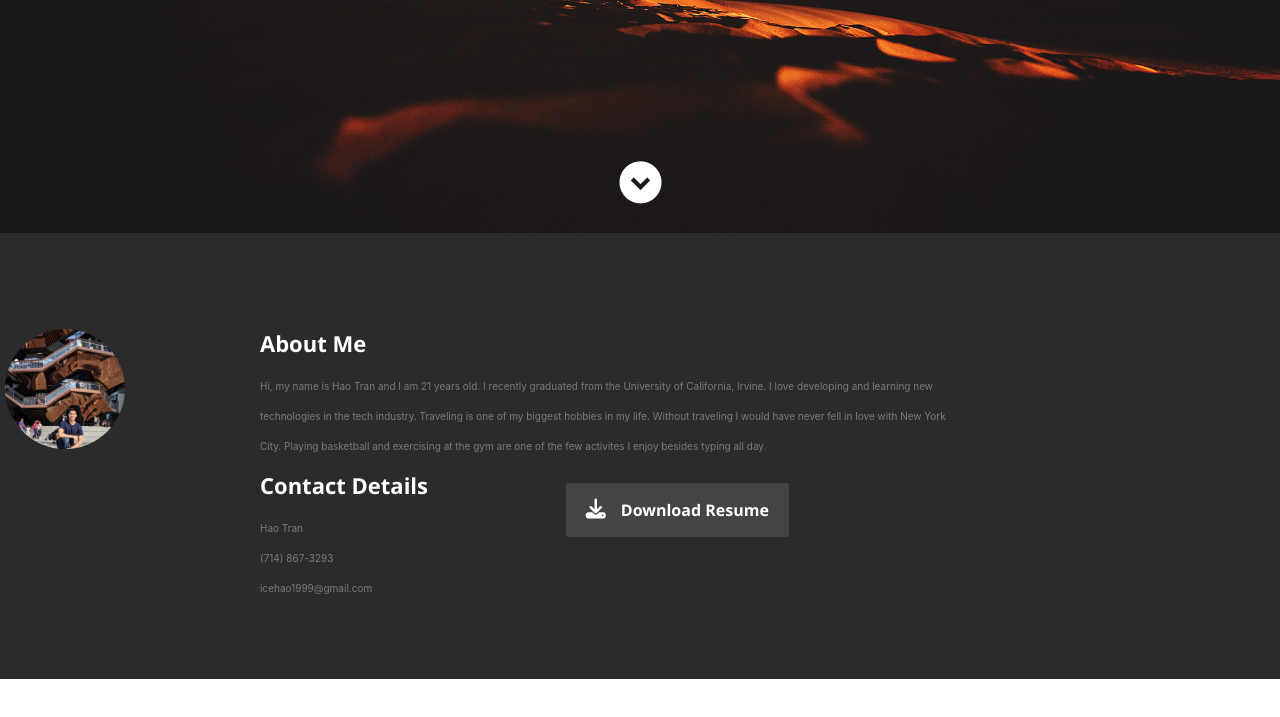
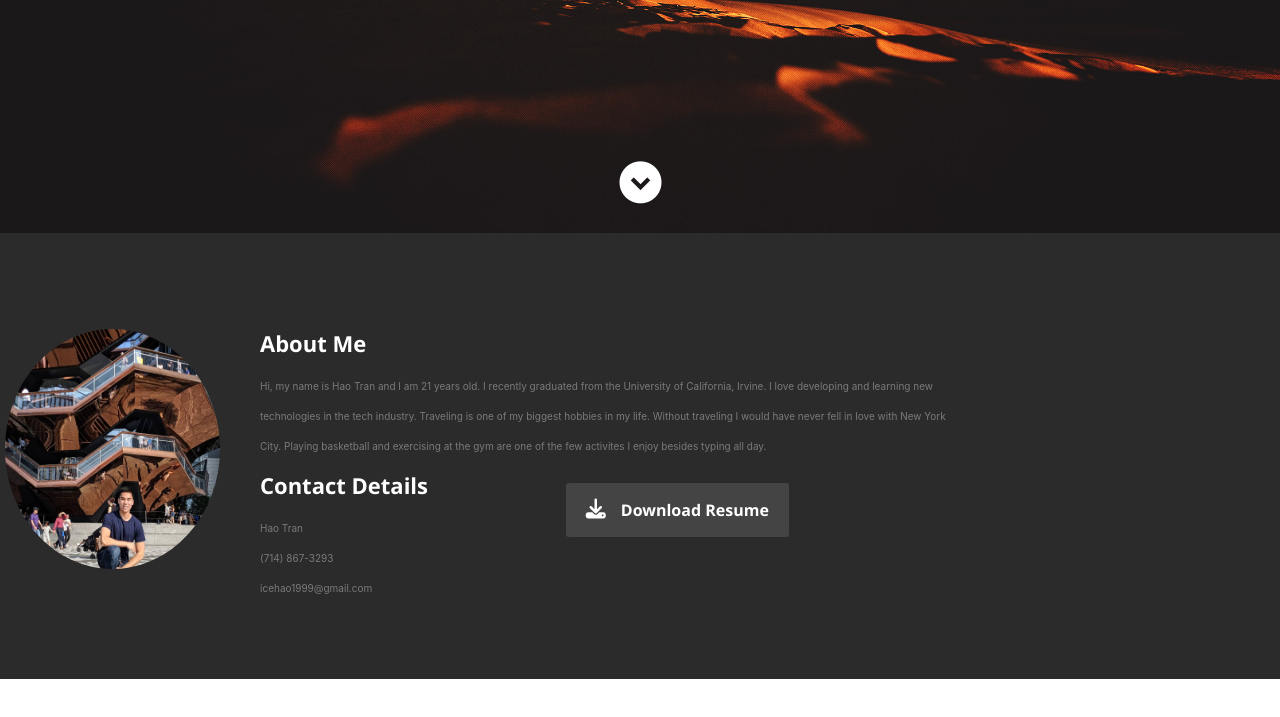
Before and after one commit to iceehao/Portfolio-updated, a plain HTML site: page index.html in a window 1280 px wide. Shown: the part 567-1284 px from the top of the page. Drawn offline with nearby package versions, Linux system fonts and the light colour scheme; files that its build step writes are made by us from their sources; files whose address does not match are found by name.

Commit message:
fixed image size

```diff
--- a/css/layout.css
+++ b/css/layout.css
@@ -49,6 +49,7 @@ header:before {
   vertical-align: middle;
   height: 100%;
 }
+
 header .banner {
   display: inline-block;
   vertical-align: middle;
@@ -61,6 +62,7 @@ header .banner {
 header .banner-text {
   width: 100%;
 }
+
 header .banner-text h1 {
   font: 90px/1.1em "opensans-bold", sans-serif;
   color: #fff;
@@ -68,6 +70,7 @@ header .banner-text h1 {
   margin: 0 auto 18px auto;
   text-shadow: 0px 1px 3px rgba(0, 0, 0, 0.8);
 }
+
 header .banner-text h3 {
   font: 18px/1.9em "librebaskerville-regular", serif;
   color: #a8a8a8;
@@ -75,10 +78,12 @@ header .banner-text h3 {
   width: 70%;
   text-shadow: 0px 1px 2px rgba(0, 0, 0, 0.5);
 }
+
 header .banner-text h3 span,
 header .banner-text h3 a {
   color: #fff;
 }
+
 header .banner-text hr {
   width: 60%;
   margin: 18px auto 24px auto;
@@ -93,14 +98,17 @@ header .social {
   font-size: 30px;
   text-shadow: 0px 1px 2px rgba(0, 0, 0, 0.8);
 }
+
 header .social li {
   display: inline-block;
   margin: 0 15px;
   padding: 0;
 }
+
 header .social li a {
   color: #fff;
 }
+
 header .social li a:hover {
   color: #11abb0;
 }
@@ -125,6 +133,7 @@ header .scrolldown a {
   -o-transition: all 0.3s ease-in-out;
   transition: all 0.3s ease-in-out;
 }
+
 header .scrolldown a:hover {
   color: #11abb0;
 }
@@ -152,12 +161,13 @@ header .scrolldown a:hover {
   left: 0;
   top: 0;
 }
+
 .opaque {
   background-color: #333;
 }
 
 /* hide toggle button */
-#nav-wrap > a.mobile-btn {
+#nav-wrap>a.mobile-btn {
   display: none;
 }
 
@@ -168,6 +178,7 @@ ul#nav {
   /* center align the menu */
   text-align: center;
 }
+
 ul#nav li {
   position: relative;
   list-style: none;
@@ -196,6 +207,7 @@ ul#nav li a {
 ul#nav li a:active {
   background-color: transparent !important;
 }
+
 ul#nav li.current a {
   color: #f06000;
 }
@@ -215,6 +227,7 @@ ul#nav li.current a {
 #about a:visited {
   color: #fff;
 }
+
 #about a:hover,
 #about a:focus {
   color: #11abb0;
@@ -225,34 +238,42 @@ ul#nav li.current a {
   color: #fff;
   margin-bottom: 12px;
 }
+
 #about p {
   line-height: 30px;
   color: #7a7a7a;
 }
+
 #about .profile-pic {
   position: relative;
-  width: 120px;
-  height: 120px;
+  width: 360px;
+  height: 240px;
   border-radius: 100%;
 }
+
 #about .contact-details {
   width: 41.66667%;
 }
+
 #about .download {
   width: 58.33333%;
   padding-top: 6px;
 }
+
 #about .main-col {
   padding-right: 5%;
 }
+
 #about .download .button {
   margin-top: 6px;
   background: #444;
 }
+
 #about .download .button:hover {
   background: #fff;
   color: #2b2b2b;
 }
+
 #about .download .button i {
   margin-right: 15px;
   font-size: 20px;
@@ -273,6 +294,7 @@ ul#nav li.current a {
 #resume a:visited {
   color: #11abb0;
 }
+
 #resume a:hover,
 #resume a:focus {
   color: #313131;
@@ -283,10 +305,12 @@ ul#nav li.current a {
   text-transform: uppercase;
   letter-spacing: 1px;
 }
+
 #resume h1 span {
   border-bottom: 3px solid #11abb0;
   padding-bottom: 6px;
 }
+
 #resume h3 {
   font: 25px/30px "opensans-bold", sans-serif;
 }
@@ -294,6 +318,7 @@ ul#nav li.current a {
 #resume .header-col {
   padding-top: 9px;
 }
+
 #resume .main-col {
   padding-right: 10%;
 }
@@ -304,16 +329,19 @@ ul#nav li.current a {
   padding-bottom: 24px;
   border-bottom: 1px solid #e8e8e8;
 }
+
 #resume .info {
   font: 16px/24px "librebaskerville-italic", serif;
   color: #6e7881;
   margin-bottom: 18px;
   margin-top: 9px;
 }
+
 #resume .info span {
   margin-right: 5px;
   margin-left: 5px;
 }
+
 #resume .date {
   font: 15px/24px "opensans-regular", sans-serif;
   margin-top: 6px;
@@ -329,10 +357,12 @@ ul#nav li.current a {
   padding: 0;
   text-align: left;
 }
+
 .bars .skills {
   margin-top: 36px;
   list-style: none;
 }
+
 .bars li {
   position: relative;
   margin-bottom: 60px;
@@ -340,6 +370,7 @@ ul#nav li.current a {
   height: 42px;
   border-radius: 3px;
 }
+
 .bars li em {
   font: 15px "opensans-bold", sans-serif;
   color: #313131;
@@ -349,6 +380,7 @@ ul#nav li.current a {
   position: relative;
   top: -36px;
 }
+
 .bar-expand {
   position: absolute;
   left: 0;
@@ -368,26 +400,31 @@ ul#nav li.current a {
   -moz-animation: photoshop 2s ease;
   -webkit-animation: photoshop 2s ease;
 }
+
 .illustrator {
   width: 55%;
   -moz-animation: illustrator 2s ease;
   -webkit-animation: illustrator 2s ease;
 }
+
 .wordpress {
   width: 50%;
   -moz-animation: wordpress 2s ease;
   -webkit-animation: wordpress 2s ease;
 }
+
 .css {
   width: 90%;
   -moz-animation: css 2s ease;
   -webkit-animation: css 2s ease;
 }
+
 .html5 {
   width: 80%;
   -moz-animation: html5 2s ease;
   -webkit-animation: html5 2s ease;
 }
+
 .jquery {
   width: 50%;
   -moz-animation: jquery 2s ease;
@@ -398,46 +435,57 @@ ul#nav li.current a {
   0% {
     width: 0px;
   }
+
   100% {
     width: 60%;
   }
 }
+
 @-moz-keyframes illustrator {
   0% {
     width: 0px;
   }
+
   100% {
     width: 55%;
   }
 }
+
 @-moz-keyframes wordpress {
   0% {
     width: 0px;
   }
+
   100% {
     width: 50%;
   }
 }
+
 @-moz-keyframes css {
   0% {
     width: 0px;
   }
+
   100% {
     width: 90%;
   }
 }
+
 @-moz-keyframes html5 {
   0% {
     width: 0px;
   }
+
   100% {
     width: 80%;
   }
 }
+
 @-moz-keyframes jquery {
   0% {
     width: 0px;
   }
+
   100% {
     width: 50%;
   }
@@ -447,46 +495,57 @@ ul#nav li.current a {
   0% {
     width: 0px;
   }
+
   100% {
     width: 60%;
   }
 }
+
 @-webkit-keyframes illustrator {
   0% {
     width: 0px;
   }
+
   100% {
     width: 55%;
   }
 }
+
 @-webkit-keyframes wordpress {
   0% {
     width: 0px;
   }
+
   100% {
     width: 50%;
   }
 }
+
 @-webkit-keyframes css {
   0% {
     width: 0px;
   }
+
   100% {
     width: 90%;
   }
 }
+
 @-webkit-keyframes html5 {
   0% {
     width: 0px;
   }
+
   100% {
     width: 80%;
   }
 }
+
 @-webkit-keyframes jquery {
   0% {
     width: 0px;
   }
+
   100% {
     width: 50%;
   }
@@ -501,6 +560,7 @@ ul#nav li.current a {
   padding-top: 90px;
   padding-bottom: 60px;
 }
+
 #portfolio h1 {
   font: 15px/24px "opensans-semibold", sans-serif;
   text-transform: uppercase;
@@ -514,6 +574,7 @@ ul#nav li.current a {
 #portfolio-wrapper .columns {
   margin-bottom: 36px;
 }
+
 .portfolio-item .item-wrap {
   background: #fff;
   overflow: hidden;
@@ -525,6 +586,7 @@ ul#nav li.current a {
   -ms-transition: all 0.3s ease-in-out;
   transition: all 0.3s ease-in-out;
 }
+
 .portfolio-item .item-wrap a {
   display: block;
   cursor: pointer;
@@ -549,6 +611,7 @@ ul#nav li.current a {
 
   background: url(../images/overlay-bg.png) repeat;
 }
+
 .portfolio-item .item-wrap .link-icon {
   display: block;
   color: #fff;
@@ -573,16 +636,20 @@ ul#nav li.current a {
   margin-left: -15px;
   margin-top: -15px;
 }
+
 .portfolio-item .item-wrap img {
   vertical-align: bottom;
 }
+
 .portfolio-item .portfolio-item-meta {
   padding: 18px;
 }
+
 .portfolio-item .portfolio-item-meta h5 {
   font: 14px/21px "opensans-bold", sans-serif;
   color: #fff;
 }
+
 .portfolio-item .portfolio-item-meta p {
   font: 12px/18px "opensans-light", sans-serif;
   color: #c6c7c7;
@@ -595,6 +662,7 @@ ul#nav li.current a {
   -moz-opacity: 1;
   filter: alpha(opacity=100);
 }
+
 .portfolio-item:hover .link-icon {
   opacity: 1;
   -moz-opacity: 1;
@@ -608,19 +676,23 @@ ul#nav li.current a {
   position: relative;
   margin: 0 auto;
 }
+
 .popup-modal .description-box {
   padding: 12px 36px 18px 36px;
 }
+
 .popup-modal .description-box h4 {
   font: 15px/24px "opensans-bold", sans-serif;
   margin-bottom: 12px;
   color: #111;
 }
+
 .popup-modal .description-box p {
   font: 14px/24px "opensans-regular", sans-serif;
   color: #a1a1a1;
   margin-bottom: 12px;
 }
+
 .popup-modal .description-box .categories {
   font: 11px/21px "opensans-light", sans-serif;
   color: #a1a1a1;
@@ -629,14 +701,17 @@ ul#nav li.current a {
   display: block;
   text-align: left;
 }
+
 .popup-modal .description-box .categories i {
   margin-right: 8px;
 }
+
 .popup-modal .link-box {
   padding: 18px 36px;
   background: #111;
   text-align: left;
 }
+
 .popup-modal .link-box a {
   color: #fff;
   font: 11px/21px "opensans-bold", sans-serif;
@@ -644,9 +719,11 @@ ul#nav li.current a {
   letter-spacing: 3px;
   cursor: pointer;
 }
+
 .popup-modal a:hover {
   color: #00cccc;
 }
+
 .popup-modal a.popup-modal-dismiss {
   margin-left: 24px;
 }
@@ -663,10 +740,12 @@ ul#nav li.current a {
   -ms-transition: all 200ms ease-in-out;
   transition: all 200ms ease-in-out;
 }
+
 /* content fadein */
 .mfp-fade.mfp-wrap.mfp-ready .mfp-content .popup-modal {
   opacity: 1;
 }
+
 /* content fadeout */
 .mfp-fade.mfp-wrap.mfp-removing .mfp-content .popup-modal {
   opacity: 0;
@@ -681,15 +760,18 @@ ul#nav li.current a {
   padding-top: 66px;
   padding-bottom: 48px;
 }
+
 #call-to-action h1 {
   font: 18px/24px "opensans-bold", sans-serif;
   text-transform: uppercase;
   letter-spacing: 3px;
   color: #fff;
 }
+
 #call-to-action h1 span {
   display: none;
 }
+
 #call-to-action .header-col h1:before {
   font-family: "FontAwesome";
   content: "\f0ac";
@@ -700,21 +782,26 @@ ul#nav li.current a {
   float: left;
   color: #fff;
 }
+
 #call-to-action .action {
   margin-top: 12px;
 }
+
 #call-to-action h2 {
   font: 28px/36px "opensans-bold", sans-serif;
   color: #ebeeee;
   margin-bottom: 6px;
 }
+
 #call-to-action h2 a {
   color: inherit;
 }
+
 #call-to-action p {
   color: #636363;
   font-size: 17px;
 }
+
 /*#
 call-to-action .button {
 	color:#fff;
@@ -726,6 +813,7 @@ call-to-action .button {
   background: #ffffff;
   color: #0d0d0d;
 }
+
 #call-to-action p span {
   font-family: "opensans-semibold", sans-serif;
   color: #d8d8d8;
@@ -746,22 +834,27 @@ call-to-action .button {
   width: 100%;
   overflow: hidden;
 }
+
 #testimonials .text-container {
   padding-top: 96px;
   padding-bottom: 66px;
 }
+
 #testimonials h1 {
   font: 18px/24px "opensans-bold", sans-serif;
   text-transform: uppercase;
   letter-spacing: 3px;
   color: #fff;
 }
+
 #testimonials h1 span {
   display: none;
 }
+
 #testimonials .header-col {
   padding-top: 9px;
 }
+
 #testimonials .header-col h1:before {
   font-family: "FontAwesome";
   content: "\f10d";
@@ -780,9 +873,11 @@ call-to-action .button {
   position: relative;
   text-shadow: 0px 1px 3px rgba(0, 0, 0, 1);
 }
+
 #testimonials blockquote:before {
   content: none;
 }
+
 #testimonials blockquote p {
   font-family: "librebaskerville-italic", serif;
   padding: 0;
@@ -790,6 +885,7 @@ call-to-action .button {
   line-height: 48px;
   color: #fff;
 }
+
 #testimonials blockquote cite {
   display: block;
   font-size: 12px;
@@ -797,9 +893,11 @@ call-to-action .button {
   line-height: 18px;
   color: #fff;
 }
+
 #testimonials blockquote cite:before {
   content: "\2014 \0020";
 }
+
 #testimonials blockquote cite a,
 #testimonials blockquote cite a:visited {
   color: #8b9798;
@@ -814,6 +912,7 @@ call-to-action .button {
 .flexslider a:focus {
   outline: none;
 }
+
 .slides,
 .flex-control-nav,
 .flex-direction-nav {
@@ -821,6 +920,7 @@ call-to-action .button {
   padding: 0;
   list-style: none;
 }
+
 .slides li {
   margin: 0;
   padding: 0;
@@ -833,18 +933,21 @@ call-to-action .button {
   margin: 0;
   padding: 0;
 }
+
 .flexslider .slides {
   zoom: 1;
 }
-.flexslider .slides > li {
+
+.flexslider .slides>li {
   position: relative;
 }
 
 /* Hide the slides before the JS is loaded. Avoids image jumping */
-.flexslider .slides > li {
+.flexslider .slides>li {
   display: none;
   -webkit-backface-visibility: hidden;
 }
+
 /* Suggested container for slide animation setups. Can replace this with your own */
 .flex-container {
   zoom: 1;
@@ -857,6 +960,7 @@ call-to-action .button {
   content: " ";
   display: table;
 }
+
 .slides:after {
   clear: both;
 }
@@ -864,7 +968,7 @@ call-to-action .button {
 /* No JavaScript Fallback */
 /* If you are not using another script, such as Modernizr, make sure you
  * include js that eliminates this class on page load */
-.no-js .slides > li:first-child {
+.no-js .slides>li:first-child {
   display: block;
 }
 
@@ -872,7 +976,8 @@ call-to-action .button {
 .slides {
   zoom: 1;
 }
-.slides > li {
+
+.slides>li {
   /*margin-right: 5px; */
   overflow: hidden;
 }
@@ -884,12 +989,14 @@ call-to-action .button {
   bottom: -20px;
   text-align: left;
 }
+
 .flex-control-nav li {
   margin: 0 6px;
   display: inline-block;
   zoom: 1;
   *display: inline;
 }
+
 .flex-control-paging li a {
   width: 12px;
   height: 12px;
@@ -904,10 +1011,12 @@ call-to-action .button {
   border-radius: 20px;
   box-shadow: inset 0 0 3px rgba(255, 255, 255, 0.3);
 }
+
 .flex-control-paging li a:hover {
   background: #ccc;
   background: rgba(255, 255, 255, 0.7);
 }
+
 .flex-control-paging li a.flex-active {
   background: #fff;
   background: rgba(255, 255, 255, 0.9);
@@ -924,6 +1033,7 @@ call-to-action .button {
   padding-bottom: 102px;
   color: #636363;
 }
+
 #contact .section-head {
   margin-bottom: 42px;
 }
@@ -932,6 +1042,7 @@ call-to-action .button {
 #contact a:visited {
   color: #11abb0;
 }
+
 #contact a:hover,
 #contact a:focus {
   color: #fff;
@@ -944,9 +1055,11 @@ call-to-action .button {
   color: #ebeeee;
   margin-bottom: 6px;
 }
+
 #contact h1 span {
   display: none;
 }
+
 #contact h1:before {
   font-family: "FontAwesome";
   content: "\f0e0";
@@ -963,10 +1076,12 @@ call-to-action .button {
   color: #ebeeee;
   margin-bottom: 6px;
 }
+
 #contact p.lead {
   font: 18px/36px "opensans-light", sans-serif;
   padding-right: 3%;
 }
+
 #contact .header-col {
   padding-top: 6px;
 }
@@ -975,6 +1090,7 @@ call-to-action .button {
 #contact form {
   margin-bottom: 30px;
 }
+
 #contact label {
   font: 15px/24px "opensans-bold", sans-serif;
   margin: 12px 0;
@@ -983,6 +1099,7 @@ call-to-action .button {
   float: left;
   width: 26%;
 }
+
 #contact input,
 #contact textarea,
 #contact select {
@@ -996,12 +1113,14 @@ call-to-action .button {
   line-height: 24px;
   width: 65%;
 }
+
 #contact input:focus,
 #contact textarea:focus,
 #contact select:focus {
   color: #fff;
   background-color: #11abb0;
 }
+
 #contact button.submit {
   text-transform: uppercase;
   letter-spacing: 3px;
@@ -1014,14 +1133,17 @@ call-to-action .button {
   border-radius: 3px;
   margin-left: 26%;
 }
+
 #contact button.submit:hover {
   color: #0d0d0d;
   background: #fff;
 }
+
 #contact span.required {
   color: #11abb0;
   font-size: 13px;
 }
+
 #message-warning,
 #message-success {
   display: none;
@@ -1031,9 +1153,11 @@ call-to-action .button {
   width: 65%;
   margin-left: 26%;
 }
+
 #message-warning {
   color: #d72828;
 }
+
 #message-success {
   color: #11abb0;
 }
@@ -1042,6 +1166,7 @@ call-to-action .button {
 #message-success i {
   margin-right: 10px;
 }
+
 #image-loader {
   display: none;
   position: relative;
@@ -1054,13 +1179,16 @@ call-to-action .button {
   margin-top: 12px;
   padding: 0;
 }
+
 #twitter li {
   margin: 6px 0px 12px 0;
   line-height: 30px;
 }
+
 #twitter li span {
   display: block;
 }
+
 #twitter li b a {
   font: 13px/36px "opensans-regular", Sans-serif;
   color: #474747 !important;
@@ -1084,6 +1212,7 @@ footer a,
 footer a:visited {
   color: #525252;
 }
+
 footer a:hover,
 footer a:focus {
   color: #fff;
@@ -1094,21 +1223,25 @@ footer .copyright {
   margin: 0;
   padding: 0;
 }
+
 footer .copyright li {
   display: inline-block;
   margin: 0;
   padding: 0;
   line-height: 24px;
 }
+
 .ie footer .copyright li {
   display: inline;
 }
+
 footer .copyright li:before {
   content: "\2022";
   padding-left: 10px;
   padding-right: 10px;
   color: #095153;
 }
+
 footer .copyright li:first-child:before {
   display: none;
 }
@@ -1119,6 +1252,7 @@ footer .social-links {
   padding: 0;
   font-size: 30px;
 }
+
 footer .social-links li {
   display: inline-block;
   margin: 0;
@@ -1138,6 +1272,7 @@ footer .social-links li:first-child {
   left: 50%;
   margin-left: -30px;
 }
+
 #go-top a {
   text-decoration: none;
   border: 0 none;
@@ -1157,6 +1292,7 @@ footer .social-links li:first-child {
   line-height: 60px;
   border-radius: 100%;
 }
+
 #go-top a:hover {
   background-color: #0f9095;
 }
```
